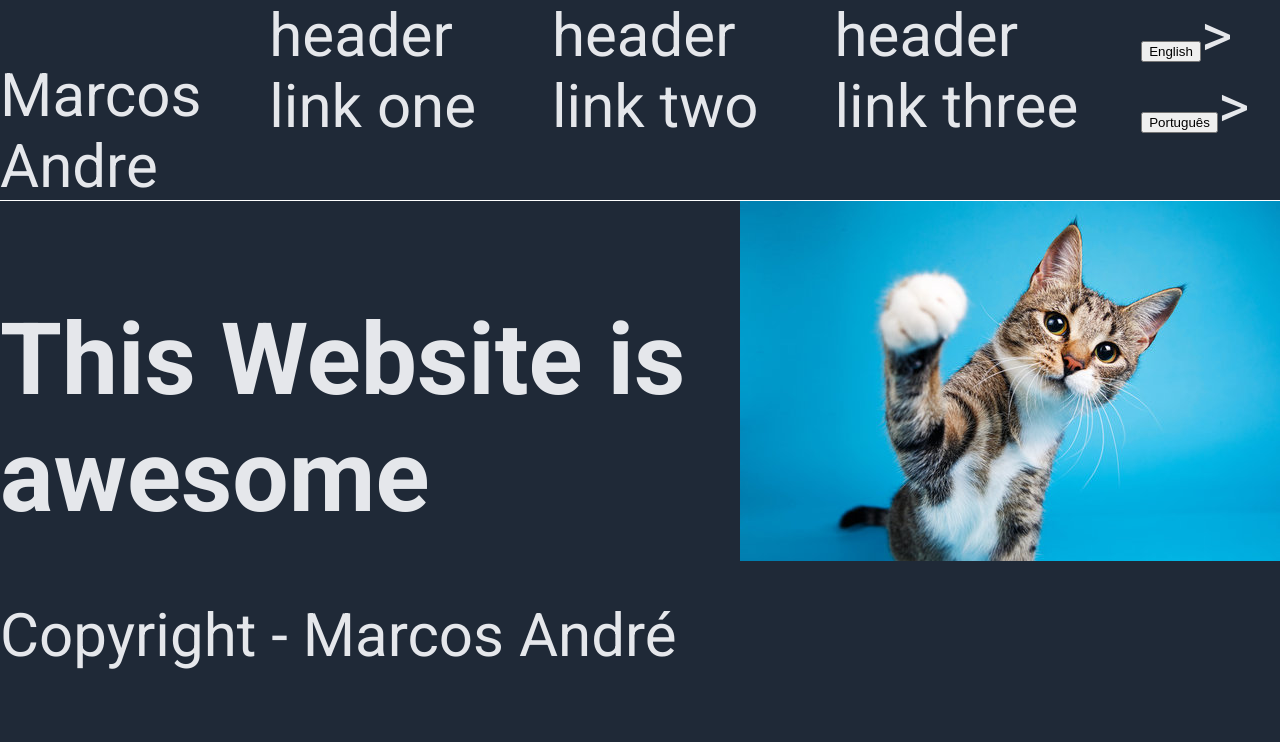
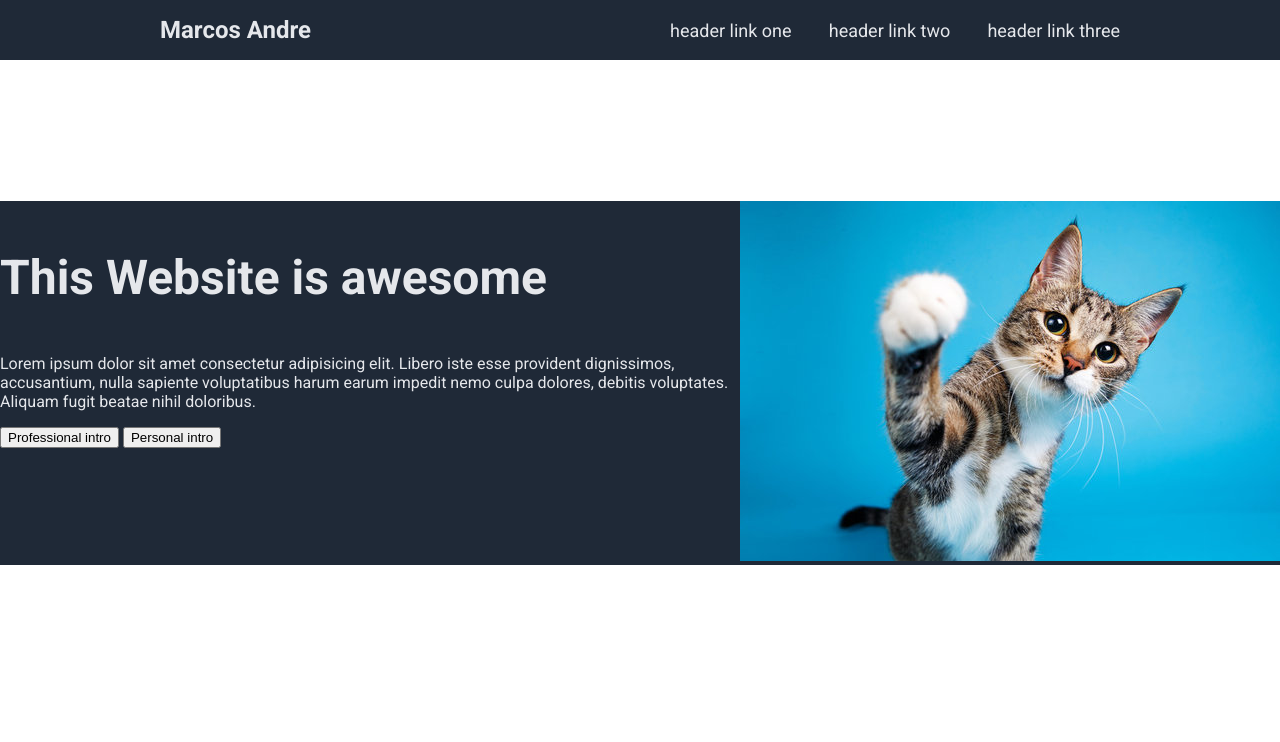
Before and after one commit to Marcos-0215/my-landing-page-project, a plain HTML site: page index.html in a window 1280 px wide. Shown: the top 742 px of the page. Drawn offline with Linux system fonts and the light colour scheme.

Commit message:
Header finished

```diff
--- a/index.html
+++ b/index.html
@@ -9,38 +9,40 @@
 <link rel="preconnect" href="https://fonts.gstatic.com" crossorigin>
 <link href="https://fonts.googleapis.com/css2?family=Roboto:ital,wght@0,100;0,300;0,400;0,500;0,700;0,900;1,100;1,300;1,400;1,500;1,700;1,900&display=swap" rel="stylesheet">
 
-  <link rel="stylesheet" href="/styles/style.css">
+  <link rel="stylesheet" href="styles/style.css">
+
 
 </head>
 <body>
 
   <header>
+
+    <div class="page-sides"></div>
+
+    <div class="header-content">
       <div id="logo">
-      <p>
         Marcos Andre
-      </p>
       </div>
 
       <nav class="header-nav">
-      <div class="header-link">
-        header link one
-      </div>
 
-      <div class="header-link">
-        header link two
-      </div>
+        <a>header link one</a>
 
-      <div class="header-link">
-        header link three
-      </div>
+        <a>header link two</a>
 
+        <a>header link three</a>
+
+        <!--
         <div class="header-link">
           <button>English</button>>
           <button>Português</button>>
         </div>
-
+        -->
 
       </nav>
+    </div>
+
+    <div class="page-sides"></div>
 
   </header>
 
--- a/styles/style.css
+++ b/styles/style.css
@@ -1,37 +1,52 @@
+/********* GENERAL ************/
+
 body {
   font-family: roboto, sans-serif;
-  font-size: 60px;
+  font-size: 16px;
   margin: 0px;
-  margin-bottom: 10000px;
+  margin-bottom: 0px;
 }
+
+
 
 /********* HEADER ************/
 
-header,
-footer {
+header {
   background-color: #1F2937;
   color: #E5E7EB;
-  height: 200px;
+  height: 60px;
   position: fixed;
+  top: 0;
   right: 0;
   left: 0;
+  display: grid;
+  grid-template-columns: 1fr 6fr 1fr;
+  font-size: 18px;
 }
 
+.header-content {
+  display: flex;
+  justify-content: space-between;
+}
 
-header {
-  top: 0;
+#logo {
+  font-size: 24px;
+  font-weight: bold;
   display: flex;
-  justify-content:space-around;
+  align-items: center;
+
 }
 
 .header-nav {
   display: flex;
-
+  justify-content:space-between;
+  align-items: center;
+  width: 450px;
 }
 
-.header-link {
-  margin-left: 20px;
-}
+
+
+
 
 
 /********* PRESENTATION ************/
@@ -48,7 +63,7 @@ header {
 
 
 .text1 {
-  font-size: 100px;
+  font-size: 3rem;
   font-weight: bold;
 }
 
@@ -120,7 +135,10 @@ header {
 
 /********* FOOTER ************/
 
-
 footer {
-  bottom: 0;
+  background-color: #1F2937;
+  color: #E5E7EB;
+  height: 200px;
+  right: 0;
+  left: 0;
 }
```
Lines whose indentation alone changed are shown as unchanged.
